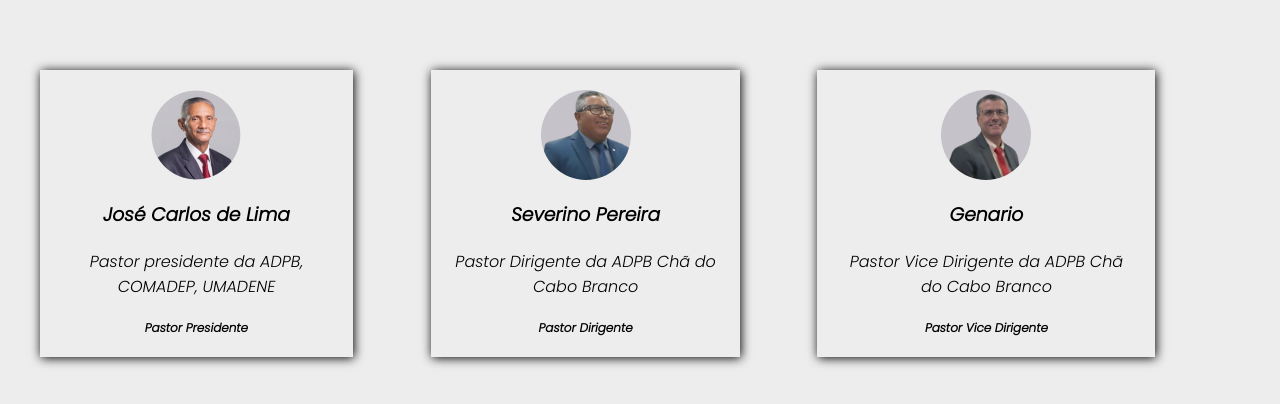
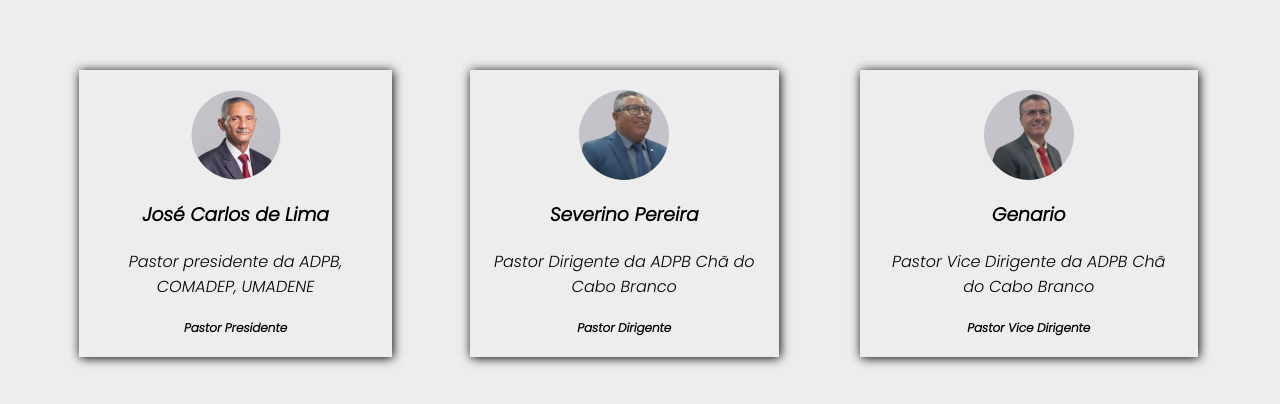
Before and after one commit to BrunoRaphael2002/projeto-adpb, a React (Vite) app in the folder adpb-cha-cabo-branco/: page / in a window 1280 px wide. Shown: the part 800-1204 px from the top of the page. Built offline with nearby package versions, Linux system fonts and the light colour scheme.

Commit message:
update 22/11/2023

```diff
--- a/adpb-cha-cabo-branco/src/componentes/Sobre/index.css
+++ b/adpb-cha-cabo-branco/src/componentes/Sobre/index.css
@@ -38,6 +38,7 @@
     display: flex;
     justify-content:center;
     padding: 100px 20px;
+    margin: 0 auto;
 }
 
 @media (max-width: 762px){
--- a/adpb-cha-cabo-branco/src/componentes/pastores/index.css
+++ b/adpb-cha-cabo-branco/src/componentes/pastores/index.css
@@ -3,6 +3,7 @@
     align-items: center;
     justify-content: center;
     flex-direction: column;
+    margin: 0 auto;
     padding: 20px;
     width: 80%;
     gap: 20px;
```
